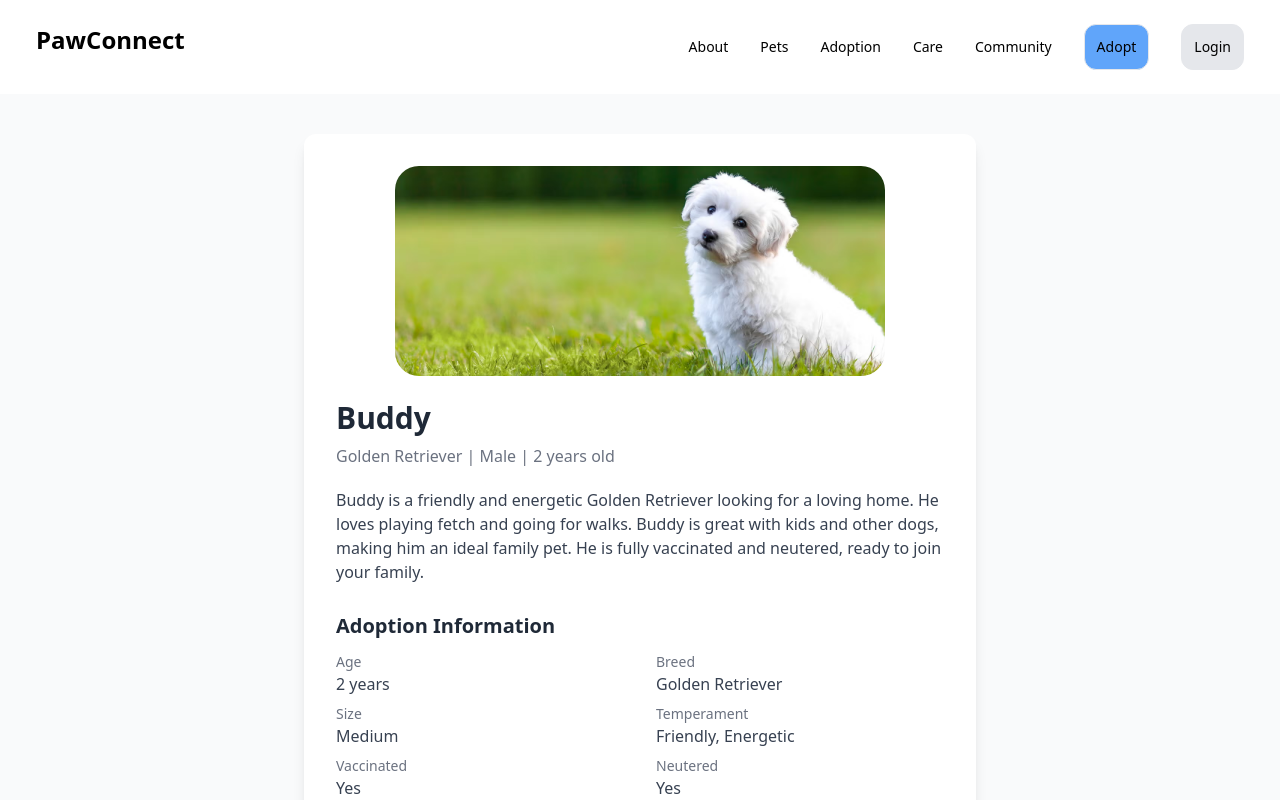
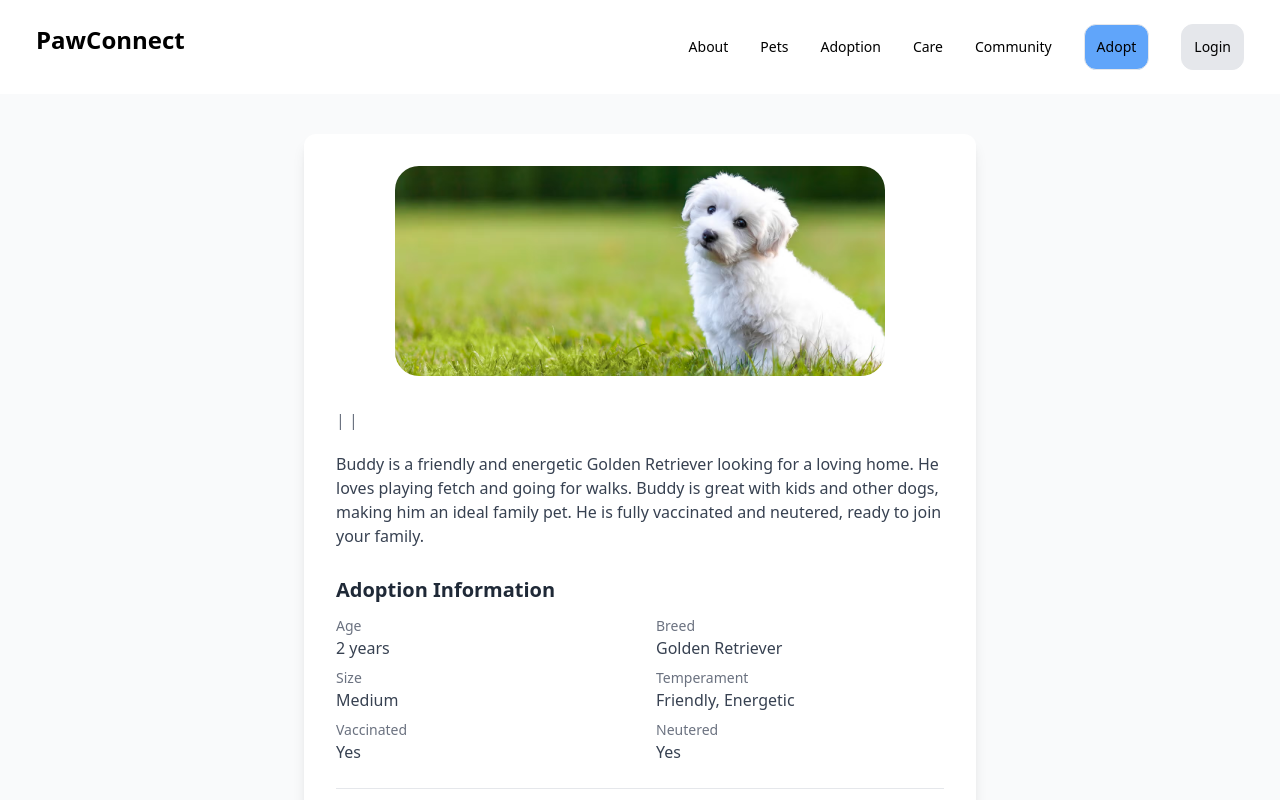
Before and after one commit to aashnaparikh1/PawConnect, a React (Vite) app in the folder frontend/: page /aboutPet in a window 1280 px wide. Shown: the top 800 px of the page. Built offline with nearby package versions, Linux system fonts and the light colour scheme.

Commit message:
landing page

```diff
--- a/frontend/src/pages/AboutPet.jsx
+++ b/frontend/src/pages/AboutPet.jsx
@@ -1,6 +1,7 @@
 import React from 'react';
 
-const AboutPet = () => {
+
+const AboutPet = ({name,age,breed,gender}) => {
   return (
     <div className="bg-gray-50 min-h-screen flex flex-col items-center py-10 px-2 font-sans">
       <div className="max-w-2xl w-full bg-white rounded-xl shadow-lg px-8 py-8">
@@ -13,10 +14,10 @@ const AboutPet = () => {
           />
         </div>
 
-        <h1 className="text-3xl font-semibold mb-2 text-gray-800">Buddy</h1>
+        <h1 className="text-3xl font-semibold mb-2 text-gray-800">{name}</h1>
 
         <div className="text-gray-500 font-medium mb-5">
-          Golden Retriever | Male | 2 years old
+          {breed} | {gender} | {age}
         </div>
 
         <p className="mb-7 text-gray-700">
--- a/frontend/src/pages/LandingPage.jsx
+++ b/frontend/src/pages/LandingPage.jsx
@@ -1,7 +1,7 @@
 import React, { useState } from 'react';
 import { useNavigate } from 'react-router-dom';
 
-// Mock data for the featured pets and success stories
+
 const featuredPets = [
   { id: 1, name: 'Buddy', breed: 'Golden Retriever', age: '2 years', image: 'https://placehold.co/400x300/e0f2fe/1d4ed8?text=Buddy', description: 'A playful and friendly companion looking for a forever home.' },
   { id: 2, name: 'Mittens', breed: 'Siamese', age: '1 year', image: 'https://placehold.co/400x300/e0f2fe/1d4ed8?text=Mittens', description: 'A sweet and calm cat who loves to curl up on a warm lap.' },
@@ -14,13 +14,13 @@ const successStories = [
   { id: 3, name: 'The Millers & Daisy', story: 'We were looking for a companion for our kids, and Daisy was the perfect fit. She is so gentle and loves cuddles.', image: 'https://placehold.co/100x100/e0f2fe/1d4ed8?text=M' },
 ];
 
-// Main App component
+
 const LandingPage = () => {
   const [searchTerm, setSearchTerm] = useState('');
 
   const handleSearch = (e) => {
     e.preventDefault();
-    // In a real app, this would trigger a search API call
+
     console.log('Searching for:', searchTerm);
   };
 
@@ -35,7 +35,7 @@ const LandingPage = () => {
         }
       `}</style>
 
-      {/* Hero Section */}
+
       <header className="relative bg-blue-500 text-white py-12 md:py-24 overflow-hidden">
         <div className="absolute inset-0 bg-gradient-to-br from-blue-500 via-blue-600 to-blue-800 opacity-90"></div>
         <div className="container mx-auto px-4 relative z-10 text-center">
@@ -46,7 +46,7 @@ const LandingPage = () => {
             Find your perfect companion.
           </p>
 
-          {/* Search Bar */}
+
           <form onSubmit={handleSearch} className="max-w-xl mx-auto flex items-center bg-white rounded-full shadow-xl p-2">
             <input
               type="text"
@@ -64,7 +64,7 @@ const LandingPage = () => {
 
       <main className="container mx-auto px-4 py-12 md:py-16">
 
-        {/* Featured Animals Section */}
+
         <section className="mb-12 md:mb-16">
           <h2 className="text-3xl md:text-4xl font-bold text-center mb-8">Featured Pets</h2>
           <div className="grid grid-cols-1 sm:grid-cols-2 lg:grid-cols-3 gap-8">
@@ -86,7 +86,7 @@ const LandingPage = () => {
 
         <hr className="border-t-2 border-blue-200 my-12" />
 
-        {/* Success Stories Section */}
+
         <section>
           <h2 className="text-3xl md:text-4xl font-bold text-center mb-8">Happy Tails: Success Stories</h2>
           <div className="grid grid-cols-1 md:grid-cols-3 gap-8">
@@ -105,7 +105,7 @@ const LandingPage = () => {
         </section>
       </main>
 
-      {/* Footer */}
+      ̀
       <footer className="bg-gray-800 text-white text-center py-6 mt-12">
         <p>&copy; {new Date().getFullYear()} Pawsitive Adoptions. All rights reserved.</p>
       </footer>
```
